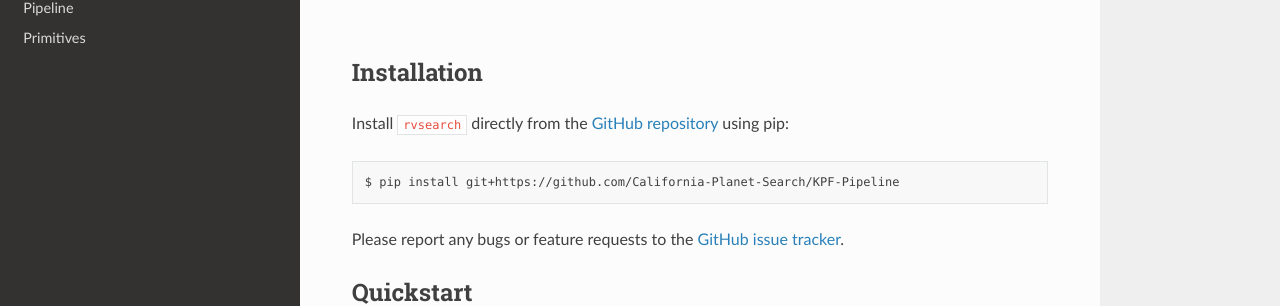
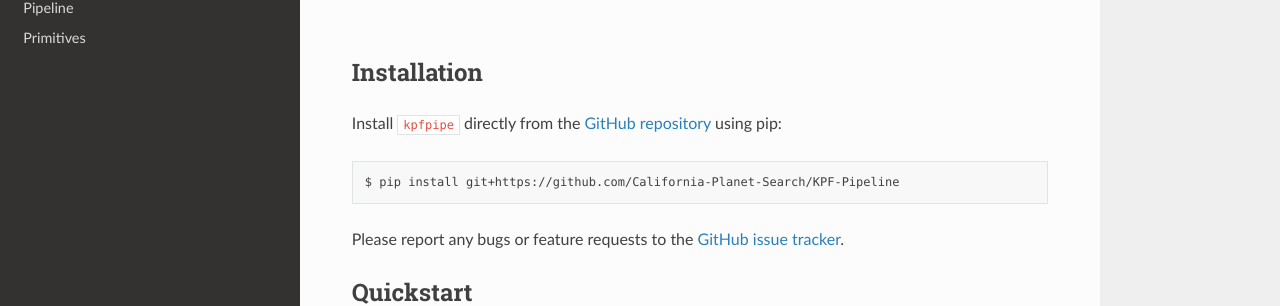
Before and after one commit to Keck-DataReductionPipelines/KPF-Pipeline, a Sphinx documentation site: the page built from sphinx/index.rst, in a window 1280 px wide and 900 px high. Shown: the part 141-447 px from the top of the window. Built offline with Sphinx 7.4.7 and the Read the Docs theme 2.0.0, drawn with Linux system fonts in a browser that asks for light colours.

Commit message:
fixing docs typos

```diff
--- a/sphinx/index.rst
+++ b/sphinx/index.rst
@@ -10,8 +10,8 @@ Documentation for the KPF Data Reduction Pipeline
 Installation
 ++++++++++++
 
-Install ``rvsearch`` directly from the
-`GitHub repository <https://github.com/California-Planet-Search/rvsearch>`_
+Install ``kpfpipe`` directly from the
+`GitHub repository <https://github.com/California-Planet-Search/KPF-Pipeline>`_
 using pip:
 
 .. code-block:: bash
```
